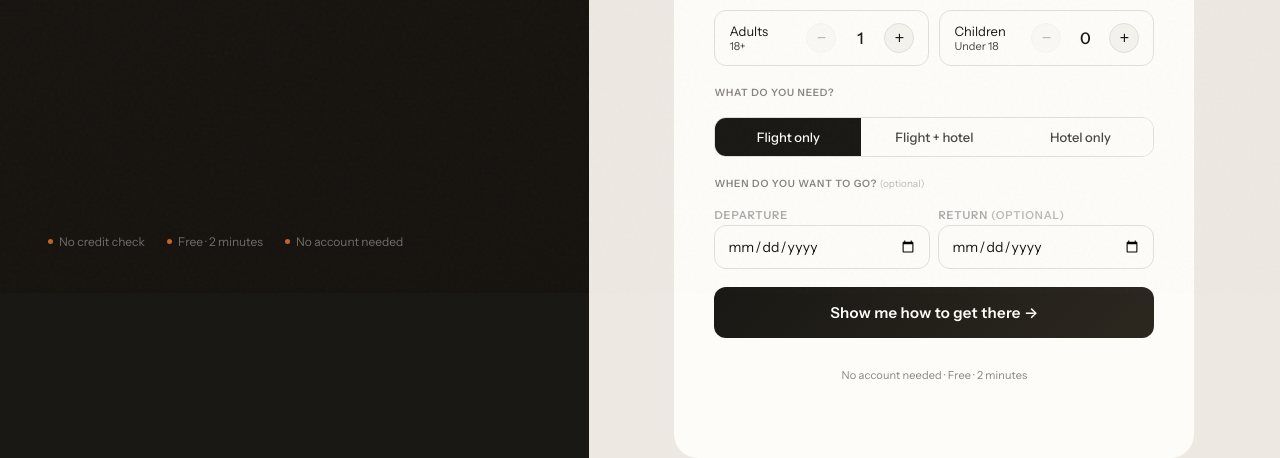
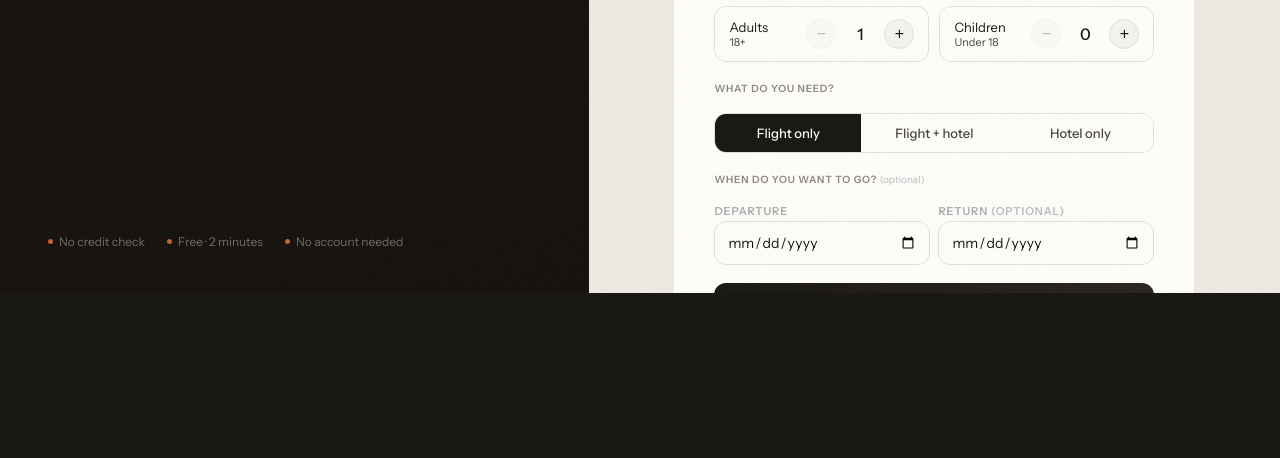
Before and after one commit to mstrouss-newco/easy-travel, a plain HTML site: page index.html in a window 1280 px wide. Shown: the part 507-965 px from the top of the page. After the commit the page ends 800 px from the top, so only its background shows below. Drawn offline with Linux system fonts and the light colour scheme.

Commit message:
Update index.html — easy v5

```diff
--- a/index.html
+++ b/index.html
@@ -74,7 +74,7 @@ body::after {
 }
 
 @media(min-width:900px){
-  body { padding:0; background:#1a1814; display:flex; align-items:stretch; min-height:100vh; }
+  body { padding:0; background:#1a1814; display:flex; align-items:stretch; height:100vh; overflow:hidden; }
 }
 
 #desktop-panel { display:none; }
@@ -105,8 +105,8 @@ body::after {
   #panel-bottom { display:flex; gap:22px; flex-wrap:wrap; }
   .panel-trust { display:flex; align-items:center; gap:6px; font-size:12px; color:rgba(255,255,255,.38); }
   .panel-trust-dot { width:5px; height:5px; border-radius:50%; background:var(--accent); flex-shrink:0; }
-  #right-col { flex:1; background:#ede9e2; display:flex; flex-direction:column; }
-  #right-col > div { width:100%; max-width:460px; padding:52px 40px 64px; margin:0 auto; }
+  #right-col { flex:1; background:#ede9e2; display:flex; flex-direction:column; height:100vh; overflow-y:auto; }
+  #right-col > div { width:100%; max-width:460px; padding:48px 40px 60px; margin:0 auto; }
   #s1-wordmark { display:none; }
 }
 
```
